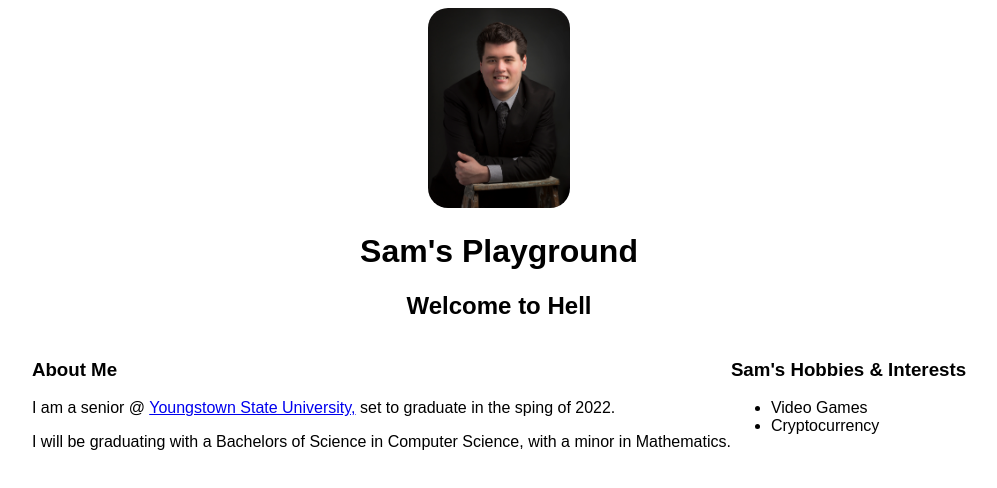
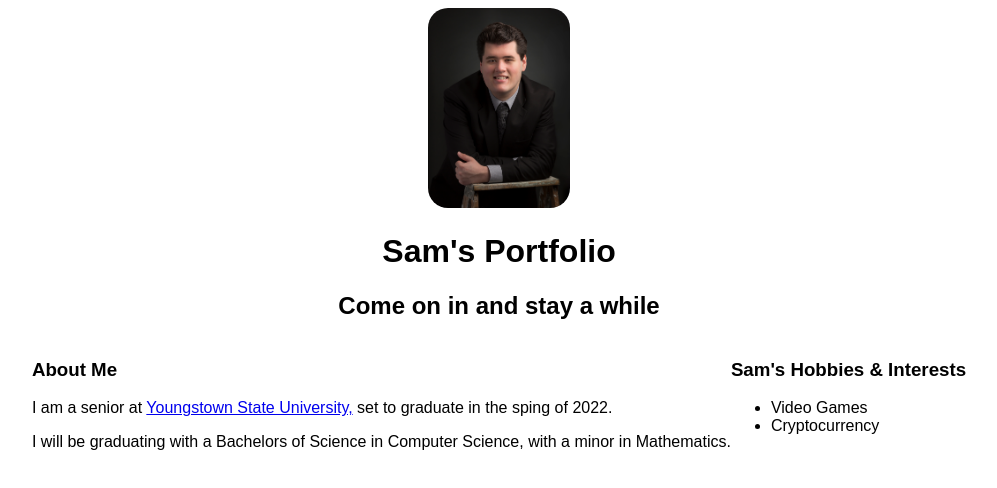
Before and after one commit to sjbartrug/MyWebsite, a plain HTML site: page index.html in a window 1280 px wide. Shown: the whole page, without its empty margins (141-1138 px from the left). Drawn offline with Linux system fonts and the light colour scheme.

Commit message:
small change

```diff
--- a/index.html
+++ b/index.html
@@ -6,7 +6,7 @@
     <meta name="viewport" content="width=device-width, initial-scale=1" />
 
     <title>Samuel Bartrug's Portfolio</title>
-    <meta name="description" content="A website about [your name]" />
+    <meta name="description" content="A website about Sam" />
 
     <style>
       body{
@@ -38,15 +38,15 @@
   <body>
     <div id="header">
         <img id="pfp" src="Sam Bartrug.jpg" alt="Sam Bartrug" />
-        <h1>Sam's Playground</h1>
-        <h2>Welcome to Hell</h2>
+        <h1>Sam's Portfolio</h1>
+        <h2>Come on in and stay a while</h2>
     </div>
 
     <div id="sections">
         <div class="section">
             <h3>About Me</h3>
             <p>
-                I am a senior @
+                I am a senior at
                 <a href="https://ysu.edu/">Youngstown State University,</a>
                 set to graduate in the sping of 2022.
             </p>
```
